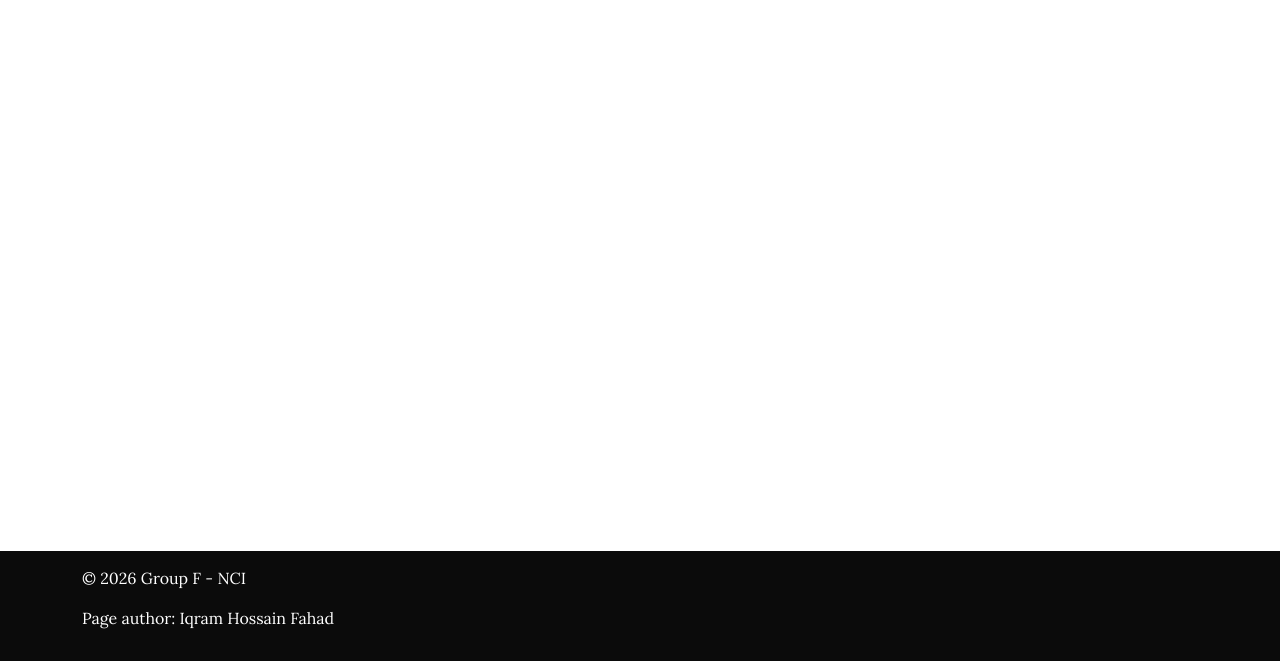
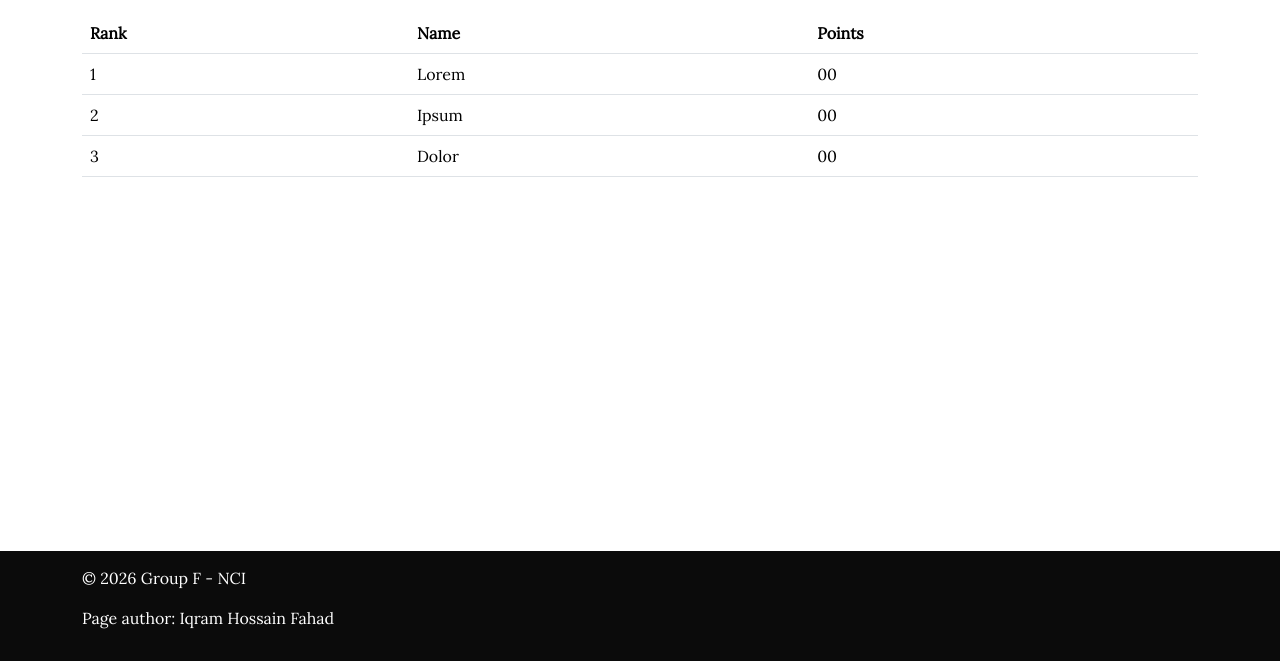
Before and after one commit to Iqram-Hossain-Fahad/Digital_footprint, a plain HTML site: page leaderboard.html in a window 1280 px wide. Shown: the part 139-800 px from the top of the page. Drawn offline with nearby package versions, Linux system fonts and the light colour scheme.

Commit message:
Leaderboard with wireframe skeleton

```diff
--- a/leaderboard.html
+++ b/leaderboard.html
@@ -1,4 +1,4 @@
-<!--leader board -->
+<!-- Leaderboard page (Iqram hossain Fahad)-->
 <!DOCTYPE html>
 <html lang="en">
 <head>
@@ -41,6 +41,38 @@
 	<!-- Main content -->
 	<main>
 
+		<!-- Leaderboard section -->
+		<section>
+			<div class="container">
+				<h1>Lorem ipsum</h1>
+				<p>Lorem ipsum dolor sit amet, consectetur adipiscing elit.</p>
+
+				<!-- Score table -->
+				<table class="table">
+					<tr>
+						<th>Rank</th>
+						<th>Name</th>
+						<th>Points</th>
+					</tr>
+					<tr>
+						<td>1</td>
+						<td>Lorem</td>
+						<td>00</td>
+					</tr>
+					<tr>
+						<td>2</td>
+						<td>Ipsum</td>
+						<td>00</td>
+					</tr>
+					<tr>
+						<td>3</td>
+						<td>Dolor</td>
+						<td>00</td>
+					</tr>
+				</table>
+			</div>
+		</section>
+
 	</main>
 
 	<!-- Footer: copyright and author -->
```
